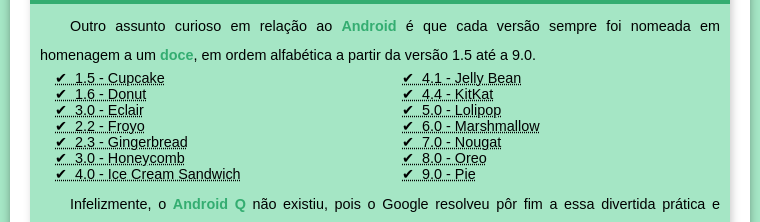
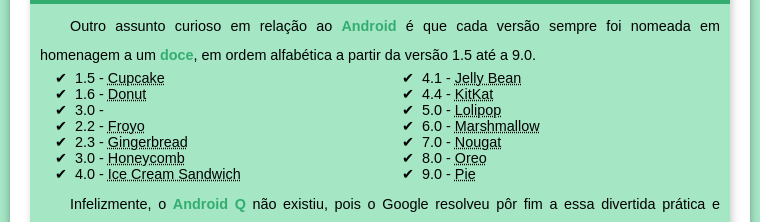
Before and after one commit to priavila/html-css, a plain HTML site: page desafios/d010/index.html in a window 1280 px wide. Shown: the part 2128-2350 px from the top of the page, 260-1020 px from the left. Drawn offline with Linux system fonts and the light colour scheme.

Commit message:
Atualizei o index

```diff
--- a/desafios/d010/index.html
+++ b/desafios/d010/index.html
@@ -59,53 +59,25 @@
                 <h3>Quer aprender mais?</h3>
                 <p>Outro assunto curioso em relação ao <strong>Android</strong> é que cada versão sempre foi nomeada em homenagem a um <strong>doce</strong>, em ordem alfabética a partir da versão 1.5 até a 9.0.</p>
                 <ul>
-                    <abbr title="Bolo de Pote">
-                        <li>1.5 - Cupcake</li>
-                    </abbr>
-                    <abbr title="Rosquinha">
-                        <li>1.6 - Donut</li>
-                    </abbr>
-                    <abbr title="Bomba de Chocolate">
-                        <li>3.0 - Eclair</li>
-                    </abbr>
-                    <abbr title="Iogurte Gelado">
-                        <li>2.2 - Froyo</li>
-                    </abbr>
-                    <abbr title="Biscoito de Gengibre">
-                        <li>2.3 - Gingerbread</li>
-                    </abbr>
-                    <abbr title="Favo de Mel">
-                        <li>3.0 - Honeycomb</li>
-                    </abbr>
-                    <abbr title="Sanduíche de Sorvete Gelado">
-                        <li>4.0 - Ice Cream Sandwich</li>
-                    </abbr>
-                    <abbr title="Jujuba">
-                        <li>4.1 - Jelly Bean</li>
-                    </abbr>
-                    <abbr title="Kitkat">
-                        <li>4.4 - KitKat</li>
-                    </abbr>
-                    <abbr title="Pirulito">
-                        <li>5.0 - Lolipop</li>
-                    </abbr>
-                    <abbr title="Marshmallow">
-                        <li>6.0 - Marshmallow</li>
-                    </abbr>
-                    <abbr title="Torrone">
-                        <li>7.0 - Nougat</li>
-                    </abbr>
-                    <abbr title="Oreo">
-                        <li>8.0 - Oreo</li>
-                    </abbr>
-                    <abbr title="Torta">
-                        <li>9.0 - Pie</li>
-                    </abbr>
+                    <li>1.5 - <abbr title="Bolo de Pote">Cupcake</abbr></li>
+                    <li>1.6 - <abbr title="Rosquinha">Donut</abbr></li>
+                    <li>3.0 - <abbr title="Bomba de Chocolate"></abbr></li>
+                    <li>2.2 - <abbr title="Iogurte Gelado">Froyo</abbr></li>
+                    <li>2.3 -  <abbr title="Biscoito de Gengibre">Gingerbread</abbr></li>
+                    <li>3.0 - <abbr title="Favo de Mel">Honeycomb</abbr></li>
+                    <li>4.0 - <abbr title="Sanduíche de Sorvete Gelado">Ice Cream Sandwich</abbr></li>
+                    <li>4.1 - <abbr title="Jujuba">Jelly Bean</abbr></li>
+                    <li>4.4 - <abbr title="Kitkat">KitKat</abbr></li>
+                    <li>5.0 - <abbr title="Pirulito">Lolipop</abbr></li>
+                    <li>6.0 - <abbr title="Marshmallow">Marshmallow</abbr></li>
+                    <li>7.0 - <abbr title="Torrone">Nougat</abbr></li>
+                    <li>8.0 - <abbr title="Oreo">Oreo</abbr></li>
+                    <li>9.0 - <abbr title="Torta">Pie</abbr></li>
                 </ul>
                 <p>Infelizmente, o <strong>Android Q</strong> não existiu, pois o Google resolveu pôr fim a essa divertida prática e começou a usar numerações, o que deu origem ao <strong>Android 10</strong>.</p>
                 <p>Acesse aqui o site <a href="https://www.android.com/" target="_blank" class="external">Android History</a> para conhecer a sequência das versões "adocicadas" e o que cada uma trouxe para o sistema Android.</p>
+            </aside>
 
-            </aside>
             <p>Então é isso! Espero que você tenha gostado do nosso artigo com essa curiosidade sobre o sistema Android e seu simpático mascote.</p>
         </article>
     </main>
```
